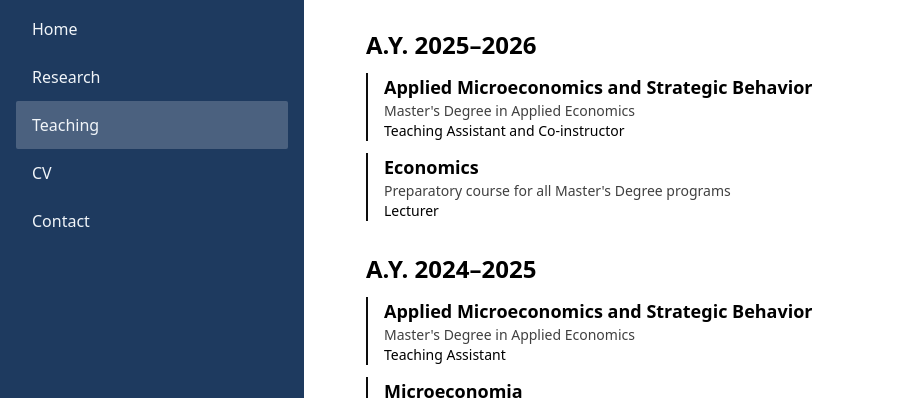
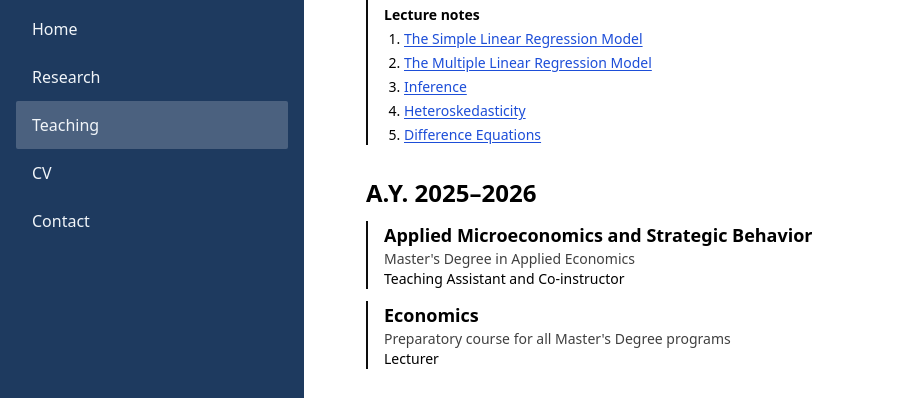
Before and after one commit to markeljanblaceri/markeljanblaceri.github.io, an Astro site: page /teaching in a window 1280 px wide. Shown: the part 259-657 px from the top of the page, without its empty margins (0-923 px from the left). Built offline with nearby package versions, Linux system fonts and the light colour scheme; Astro itself is replaced by a stand-in of ours.

Commit message:
Teaching: add Econometrics lecture notes 1-5
Co-Authored-By: Claude Opus 5.5 <noreply@anthropic.com>
Claude-Session: https://claude.ai/code/session_01TFGcavrYNJiBUuVPdoeBGN

```diff
--- a/src/pages/teaching.astro
+++ b/src/pages/teaching.astro
@@ -3,11 +3,25 @@ import BaseLayout from "../layouts/BaseLayout.astro";
 
 const dept = "Department of Economics and Management, University of Padova";
 
-const years = [
+// Optional per course: lectures (title + url of a PDF in /public/teaching/...).
+type Course = { course: string; level: string; role: string; lectures?: { title: string; url: string }[] };
+
+const years: { year: string; courses: Course[] }[] = [
   {
     year: "2026–2027",
     courses: [
-      { course: "Econometrics", level: "Preparatory course for all Master's Degree programs", role: "Lecturer" },
+      {
+        course: "Econometrics",
+        level: "Preparatory course for all Master's Degree programs",
+        role: "Lecturer",
+        lectures: [
+          { title: "The Simple Linear Regression Model", url: "/teaching/econometrics/Lecture_1_Simple_Linear_Regression.pdf" },
+          { title: "The Multiple Linear Regression Model", url: "/teaching/econometrics/Lecture_2_Multiple_Linear_Regression.pdf" },
+          { title: "Inference", url: "/teaching/econometrics/Lecture_3_Inference.pdf" },
+          { title: "Heteroskedasticity", url: "/teaching/econometrics/Lecture_4_Heteroskedasticity.pdf" },
+          { title: "Difference Equations", url: "/teaching/econometrics/Lecture_5_Difference_Equations.pdf" },
+        ],
+      },
     ],
   },
   {
@@ -48,6 +62,16 @@ const years = [
               <div class="font-semibold text-lg">{c.course}</div>
               <div class="text-sm opacity-75">{c.level}</div>
               <div class="text-sm">{c.role}</div>
+              {c.lectures && c.lectures.length > 0 && (
+                <div class="mt-2">
+                  <div class="text-sm font-semibold mb-1">Lecture notes</div>
+                  <ol class="list-decimal ml-5 grid gap-1">
+                    {c.lectures.map((l) => (
+                      <li class="text-sm"><a class="link-blue" href={l.url} target="_blank">{l.title}</a></li>
+                    ))}
+                  </ol>
+                </div>
+              )}
             </li>
           ))}
         </ul>
```
Also changed, not shown: 5 other files.
